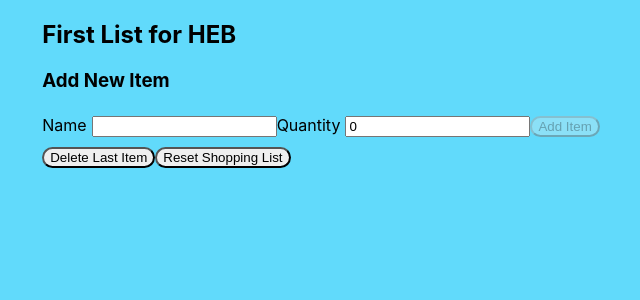
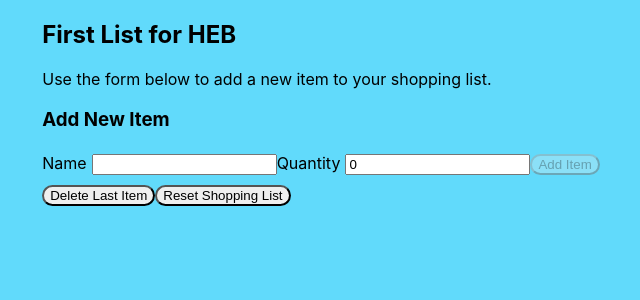
Before and after one commit to jakierice/shopping-list-demo, a React (Create React App) app: page / in a window 1280 px wide. Shown: the top 300 px of the page, without its empty margins (319-959 px from the left). Built offline with nearby package versions, Linux system fonts and the light colour scheme.

Commit message:
refactor: replace shopping list specific hook with generic list hook

```diff
--- a/src/App.js
+++ b/src/App.js
@@ -2,86 +2,43 @@
 import * as R from "ramda";
 import { v4 as uuid } from "uuid";
 
+import { useList, useForm } from "./hooks";
+
 import "./App.css";
 
-function useShoppingListState(initialState) {
-  const [list, setList] = React.useState(initialState);
+const newItemFormValidations = [
+  R.propSatisfies(R.compose(R.not, R.isEmpty), "name"),
+  R.propSatisfies(R.lt(0), "quantity"),
+];
 
-  return {
-    setListThunks: {
-      newItem: ({ name, quantity }) => () =>
-        setList(R.append({ key: uuid(), name, quantity })),
+const newItemFormInitialValues = { name: "", quantity: 0 };
 
-      withoutItem: (itemKey) => () =>
-        setList(R.filter((item) => item.key !== itemKey)),
-
-      withLastItem: () => setList(R.dropLast(1)),
-
-      clear: () => setList([]),
-    },
-
-    shoppingList: list,
-  };
-}
-
-function useForm({ onSubmit, initialValues, validations }) {
-  const [values, setValues] = React.useState(initialValues);
-  const isValid = R.allPass(validations)(values);
-
-  const resetForm = () => {
-    setValues(initialValues);
-  };
-
-  function handleSubmit(event) {
-    event.preventDefault();
-
-    if (isValid) {
-      onSubmit(values)();
-      resetForm();
-    }
-  }
-
-  return {
-    values,
-    isValid,
-    handleSubmit,
-    handleOnChange: (field) => (e) =>
-      setValues(R.set(R.lensProp(field), e.target.value)),
-  };
-}
-
-function NewShoppingListItemForm({ handleNewItemCreation }) {
-  const validations = [
-    R.propSatisfies(R.compose(R.not, R.isEmpty), "name"),
-    R.propSatisfies(R.lt(0), "quantity"),
-  ];
-
-  const { isValid, handleSubmit, handleOnChange, values } = useForm({
-    onSubmit: handleNewItemCreation,
-    initialValues: { name: "", quantity: 0 },
-    validations,
+function NewShoppingListItemForm({ onNewItemSubmit }) {
+  const form = useForm({
+    initialValues: newItemFormInitialValues,
+    validations: newItemFormValidations,
+    onSubmit: R.pipe(R.merge({ key: uuid() }), onNewItemSubmit),
   });
 
   return (
-    <form onSubmit={handleSubmit}>
-      <h3>Add New Item</h3>
+    <form onSubmit={form.handleSubmit}>
       <label>
         Name
         <input
           type="text"
-          value={values.name}
-          onChange={handleOnChange("name")}
+          value={form.values.name}
+          onChange={form.handleOnChange("name")}
         />
       </label>
       <label>
         Quantity
         <input
           type="number"
-          value={values.quantity}
-          onChange={handleOnChange("quantity")}
+          value={form.values.quantity}
+          onChange={form.handleOnChange("quantity")}
         />
       </label>
-      <button onClick={handleSubmit} disabled={!isValid}>
+      <button onClick={form.handleSubmit} disabled={!form.isValid}>
         Add Item
       </button>
     </form>
@@ -89,12 +46,13 @@
 }
 
 function ShoppingList(props) {
-  const { setListThunks, shoppingList } = useShoppingListState([]);
-
+  const [shoppingList, setListThunks] = useList([]);
   return (
     <div>
       <h2>{props.listName}</h2>
-      <NewShoppingListItemForm handleNewItemCreation={setListThunks.newItem} />
+      <span>Use the form below to add a new item to your shopping list.</span>
+      <h3>Add New Item</h3>
+      <NewShoppingListItemForm onNewItemSubmit={setListThunks.newItem} />
       <button onClick={setListThunks.withoutLastItem}>Delete Last Item</button>
       <button onClick={setListThunks.clear}>Reset Shopping List</button>
       <ul className="ShoppingList-list">
--- /dev/null
+++ b/src/hooks.js
@@ -0,0 +1,45 @@
+import React from "react";
+import * as R from "ramda";
+
+export function useList(initialState) {
+  const [list, setList] = React.useState(initialState);
+
+  const thunks = {
+    newItem: (item) => () => setList(R.append(item)),
+
+    withoutItem: (itemKey) => () =>
+      setList(R.filter((item) => item.key !== itemKey)),
+
+    withoutLastItem: () => setList(R.dropLast(1)),
+
+    clear: () => setList([]),
+  };
+
+  return [list, thunks];
+}
+
+export function useForm({ onSubmit, initialValues, validations }) {
+  const [values, setValues] = React.useState(initialValues);
+  const isValid = R.allPass(validations)(values);
+
+  const resetForm = () => {
+    setValues(initialValues);
+  };
+
+  function handleSubmit(event) {
+    event.preventDefault();
+
+    if (isValid) {
+      onSubmit(values)();
+      resetForm();
+    }
+  }
+
+  return {
+    values,
+    isValid,
+    handleSubmit,
+    handleOnChange: (field) => (e) =>
+      setValues(R.set(R.lensProp(field), e.target.value)),
+  };
+}
```
